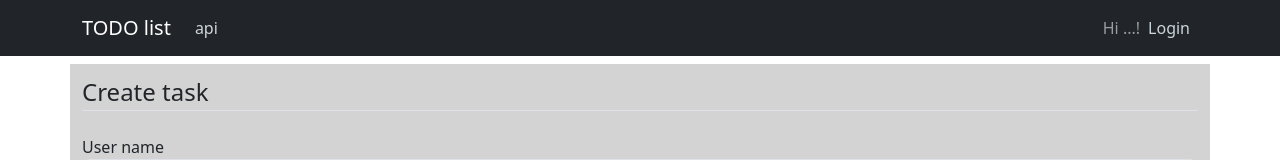
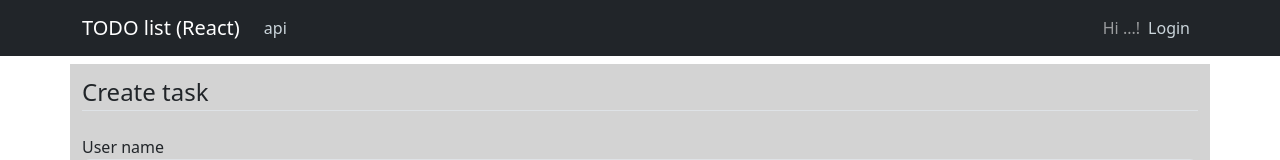
Before and after one commit to mkhaykin/reactBeeJee, a React (Vite) app: page /add in a window 1280 px wide. Shown: the top 160 px of the page. Built offline with nearby package versions, Linux system fonts and the light colour scheme; no server answers.

Commit message:
feat: project title

```diff
--- a/src/pages/Header.jsx
+++ b/src/pages/Header.jsx
@@ -24,7 +24,7 @@ export default function Header() {
         <nav className="navbar navbar-expand-md navbar-dark bg-dark fixed-top">
           <div className="container">
             <a className="navbar-brand mr-4" href="/">
-              TODO list
+              TODO list (React)
             </a>
             <button
               className="navbar-toggler"
```
